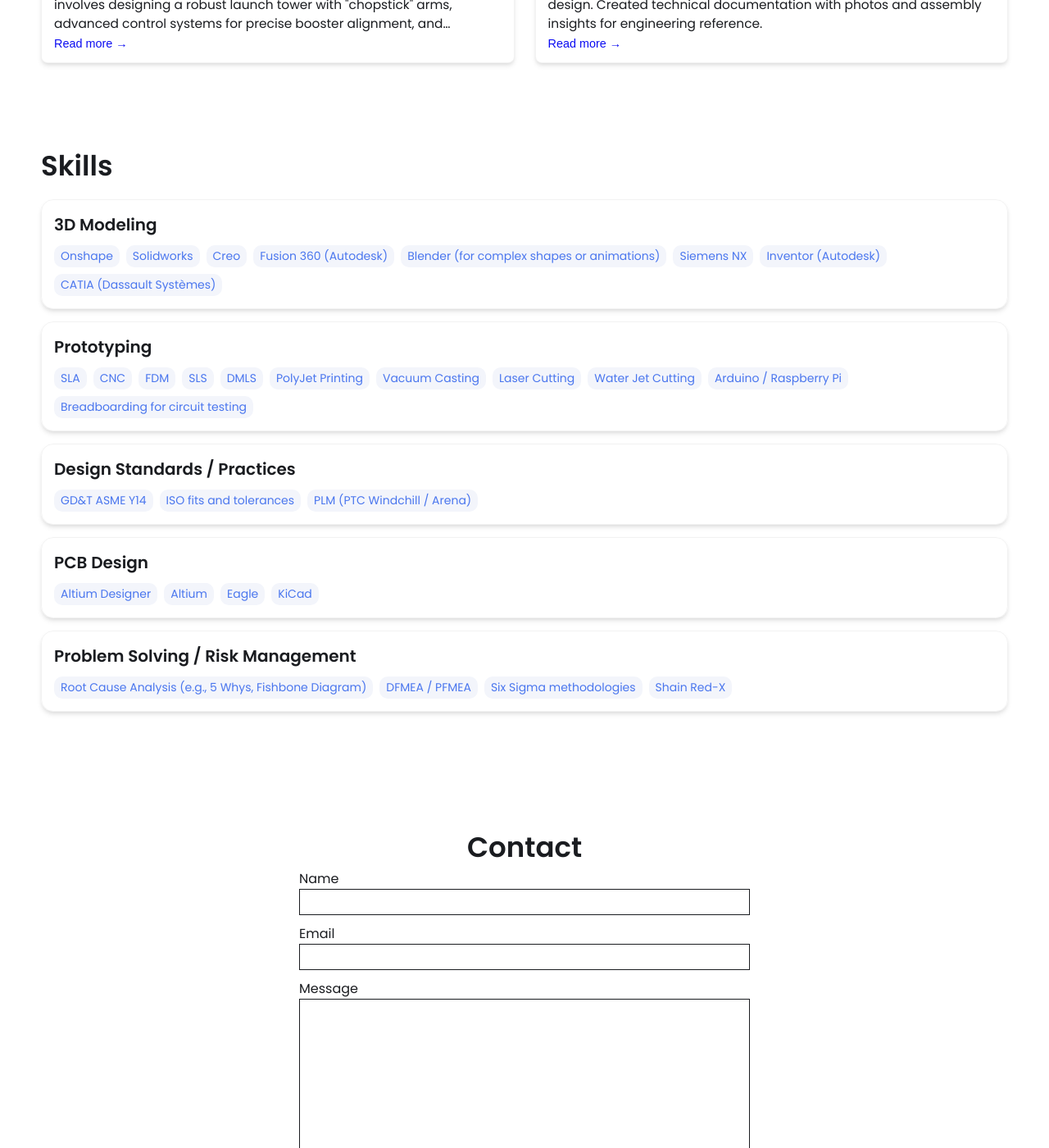
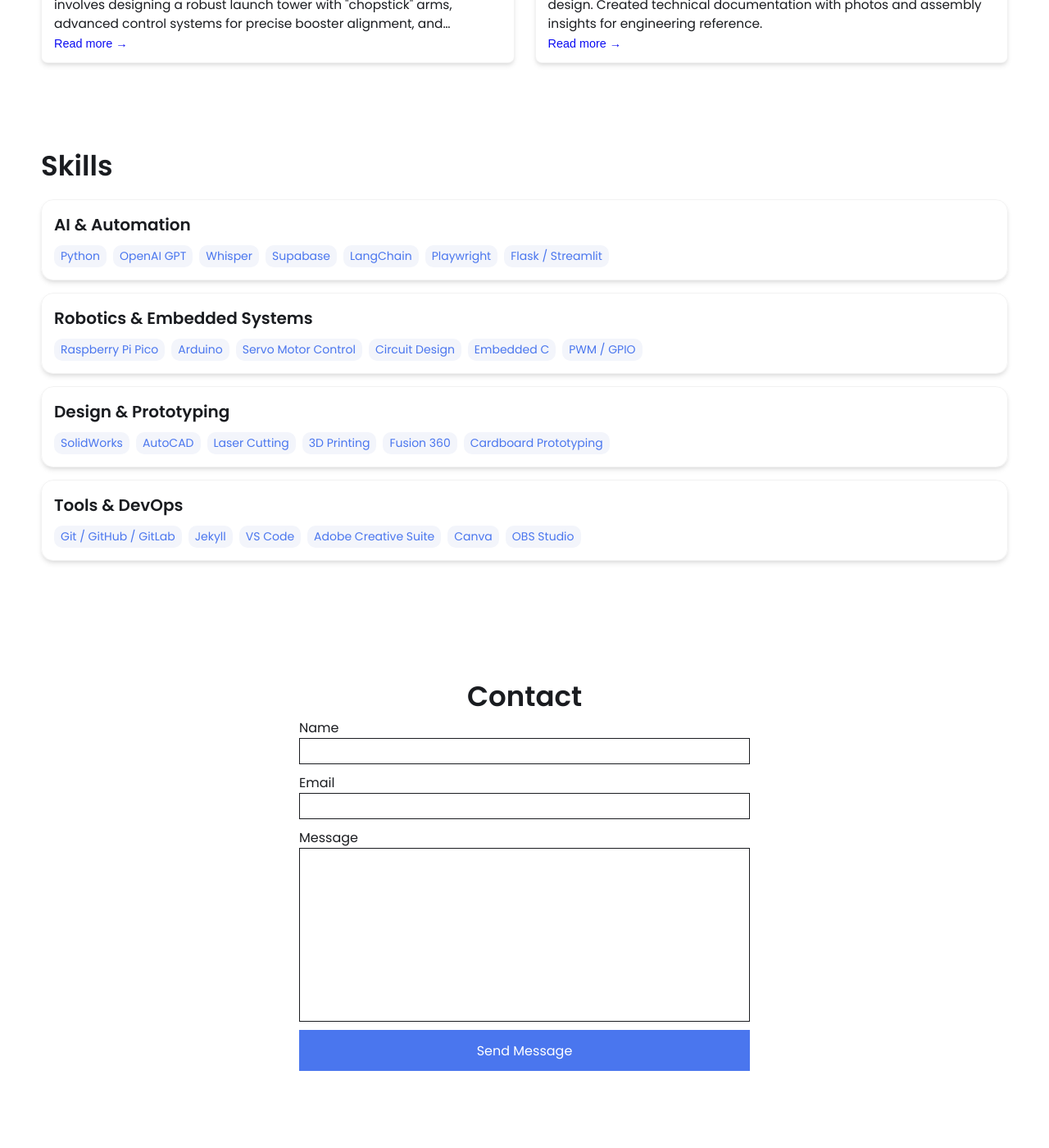
Before and after one commit to 20mup/20mup.github.io, a Jekyll site: the page built from index.html, in a window 1280 px wide and 1400 px high, scrolled down 1449 px. Shown: the whole window at 82% size. Built offline with Jekyll 4.4.1, drawn with Linux system fonts in a browser that asks for light colours; some of the changed text lies outside the part shown.

Commit message:
Update _config.yml

```diff
--- a/_config.yml
+++ b/_config.yml
@@ -1,99 +1,77 @@
-# Welcome to Jekyll!
-#
-# This config file is meant for settings that affect your whole blog, values
-# which you are expected to set up once and rarely edit after that. If you find
-# yourself editing this file very often, consider using Jekyll's data files
-# feature for the data you need to update frequently.
-
 # Main Page Setup
 
-title: John Doe's Portfolio # This is what shows up in the tab of the browser
-
-
+title: Mousa Pirzada – Portfolio
 
 # Hero Section
-name: John Doe
-headline: headline message
-description: >- # dont remove this line. this will ignore all new lines until the next section
-  Write an awesome intro and discuss your highlights and qualification. You can edit this
-  line in _config.yml. It will appear in your document head meta (for
-  Google search results) and in your feed.xml site description.
+name: Mousa Pirzada
+headline: Mechatronics Engineering @ Queen’s | AI + Automation Builder
+description: >-
+  I'm an engineering student specializing in AI-driven automation and robotics.
+  With hands-on experience in projects like NoteBuddy, AI Receptionist, and
+  award-winning robotics, I build intelligent systems that bridge hardware and software.
 
-# Place your profile image in /assets/images/profile-image/folder and edit the file name
-profile_image: ./assets/images/profile-image/avatar.jpeg
+profile_image: ./assets/images/profile-image/mousa-avatar.png
 
-
-# Link your resume
-# You can place your resume in assets/resume/{resume file.pdf} or add external link such as pdf saved in google drive
+# Resume Link
 resume-url: https://drive.google.com/file/d/13Z3duVzh-gguPU5r03oJVEE6rV9rd3DS/view?usp=sharing
 
+# Social Icons
+external-links:
+  linkedin: mousa-pirzada
+  github: mousapirzada
+  stackoverflow:
+  medium:
+  x-twitter:
+  threads:
+  instragram:
+  youtube:
+  discord:
+  bluesky:
 
-# Set up external links - this will show up as small icons next to your name.
+# Skills Section
+skills:
+  - category: AI & Automation
+    tools:
+    - Python
+    - OpenAI GPT
+    - Whisper
+    - Supabase
+    - LangChain
+    - Playwright
+    - Flask / Streamlit
 
-external-links:    # input only your own url slug. The icons with missing entries will not appear.
-  linkedin: test    # https://www.linkedin.com/in/{your url slug}
-  github: leea12    # https://github.com/{your url slug}
-  stackoverflow: test      # https://stackoverflow.com/users/{your url slug}
-  medium:            # https://medium.com/@{your url slug}
-  x-twitter:   # https://x.com/{your url slug}
-  threads:            # https://threads.net/@{your url slug}
-  instragram:       # https://instagram.com/{your url slug}
-  youtube:           # https://youtube.com/@{your url slug}
-  discord:            # https://discord.com/users/{your url slug}
-  bluesky:           # https://bsky.app/profile/{your url slug}
+  - category: Robotics & Embedded Systems
+    tools:
+    - Raspberry Pi Pico
+    - Arduino
+    - Servo Motor Control
+    - Circuit Design
+    - Embedded C
+    - PWM / GPIO
 
+  - category: Design & Prototyping
+    tools:
+    - SolidWorks
+    - AutoCAD
+    - Laser Cutting
+    - 3D Printing
+    - Fusion 360
+    - Cardboard Prototyping
 
-# Skills Section - Add the list of your Skills by categories/tools. The indentation for each level needs to be precise.
-skills:
-  - category: 3D Modeling
+  - category: Tools & DevOps
     tools:
-    - Onshape
-    - Solidworks
-    - Creo
-    - Fusion 360 (Autodesk)
-    - Blender (for complex shapes or animations)
-    - Siemens NX
-    - Inventor (Autodesk)
-    - CATIA (Dassault Systèmes)
-  - category: Prototyping
-    tools:
-    - SLA
-    - CNC
-    - FDM
-    - SLS
-    - DMLS
-    - PolyJet Printing
-    - Vacuum Casting
-    - Laser Cutting
-    - Water Jet Cutting
-    - Arduino / Raspberry Pi
-    - Breadboarding for circuit testing
-  - category: Design Standards / Practices
-    tools:
-    - GD&T ASME Y14
-    - ISO fits and tolerances
-    - PLM (PTC Windchill / Arena)
-  - category: PCB Design
-    tools:
-    - Altium Designer
-    - Altium
-    - Eagle
-    - KiCad
-  - category: Problem Solving / Risk Management
-    tools:
-    - Root Cause Analysis (e.g., 5 Whys, Fishbone Diagram)
-    - DFMEA / PFMEA
-    - Six Sigma methodologies
-    - Shain Red-X
+    - Git / GitHub / GitLab
+    - Jekyll
+    - VS Code
+    - Adobe Creative Suite
+    - Canva
+    - OBS Studio
 
+# Contact Form
+formspree-key: https://formspree.io/f/{YOUR-KEY-HERE}
 
-# Contact Form Setup. Setup an account and copy over the key. When someone fills out the form, it will be received in your email.
-formspree-key:   https://formspree.io/f/{8-digit key}
-
-
-
-# Active theme (Updatethis to switch themes). Make sure to keep the indentation the samne.
-colors: # this is the basic theme
+# Theme
+colors:
   text: "#1a1c20"
   border: "#ddd"
   link: "#4a76ee"
@@ -101,53 +79,13 @@
   background: "#ffffff"
   light_background: "#f3f5fb"
 
-# A few examples.
-basic theme:
-  text: "#1a1c20"
-  border: "#ddd"
-  link: "#4a76ee"
-  highlight: "#0c0cf2"
-  background: "#ffffff"
-  light_background: "#f3f5fb"
-
-  mint theme:
-  text: "#2c3333"
-  border: "#e0f2ef"
-  link: "#40b3a2"
-  highlight: "#2a9d8f"
-  background: "#f7fbfa"
-  light_background: "#f0f9f7"
-
-lemon theme:
-  text: "#2d2926"
-  border: "#f7f3e3"
-  link: "#ffc94d"
-  highlight: "#ffb800"
-  background: "#fffdf5"
-  light_background: "#fff9e6"
-
-  pink theme:
-  text: "#2d2d2d"
-  border: "#f8e2e2"
-  link: "#ff8fa3"
-  highlight: "#ff4d6d"
-  background: "#fff8f8"
-  light_background: "#fff5f6"
-
-
-
-
-
-
-#########################################################################################################
-# Build settings for the site. Editing the below may cause the site to malfunction.
-
+# Collections
 collections:
   projects:
     output: true
     permalink: /projects/:path/
 
-
+# Markdown + Plugins
 markdown: kramdown
 highlighter: rouge
 kramdown:
@@ -166,24 +104,3 @@
 
 include:
   - _projects
-
-
-# Exclude from processing.
-# The following items will not be processed, by default.
-# Any item listed under the `exclude:` key here will be automatically added to
-# the internal "default list".
-#
-# Excluded items can be processed by explicitly listing the directories or
-# their entries' file path in the `include:` list.
-#
-# exclude:
-#   - .sass-cache/
-#   - .jekyll-cache/
-#   - gemfiles/
-#   - Gemfile
-#   - Gemfile.lock
-#   - node_modules/
-#   - vendor/bundle/
-#   - vendor/cache/
-#   - vendor/gems/
-#   - vendor/ruby/
```
